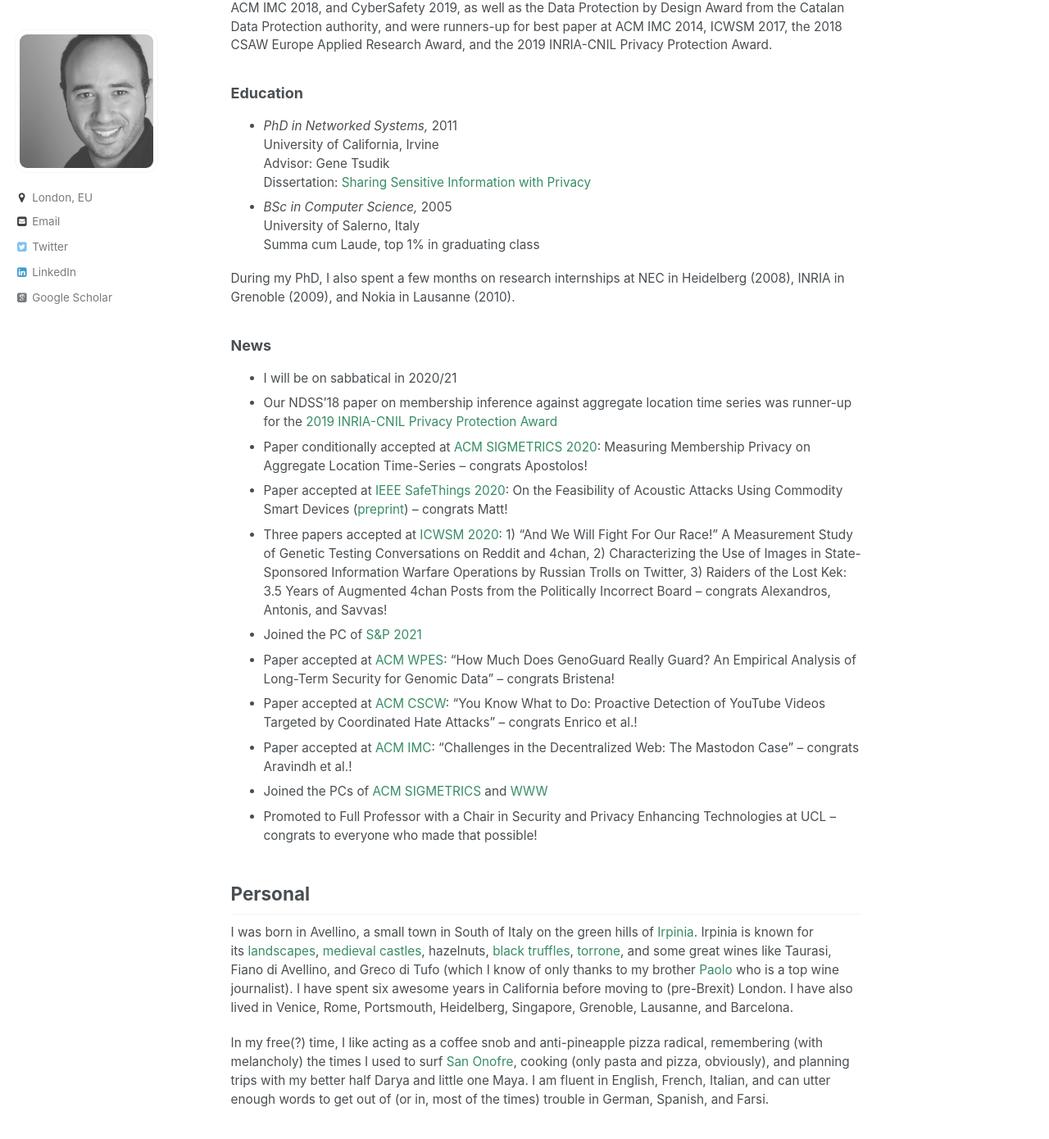
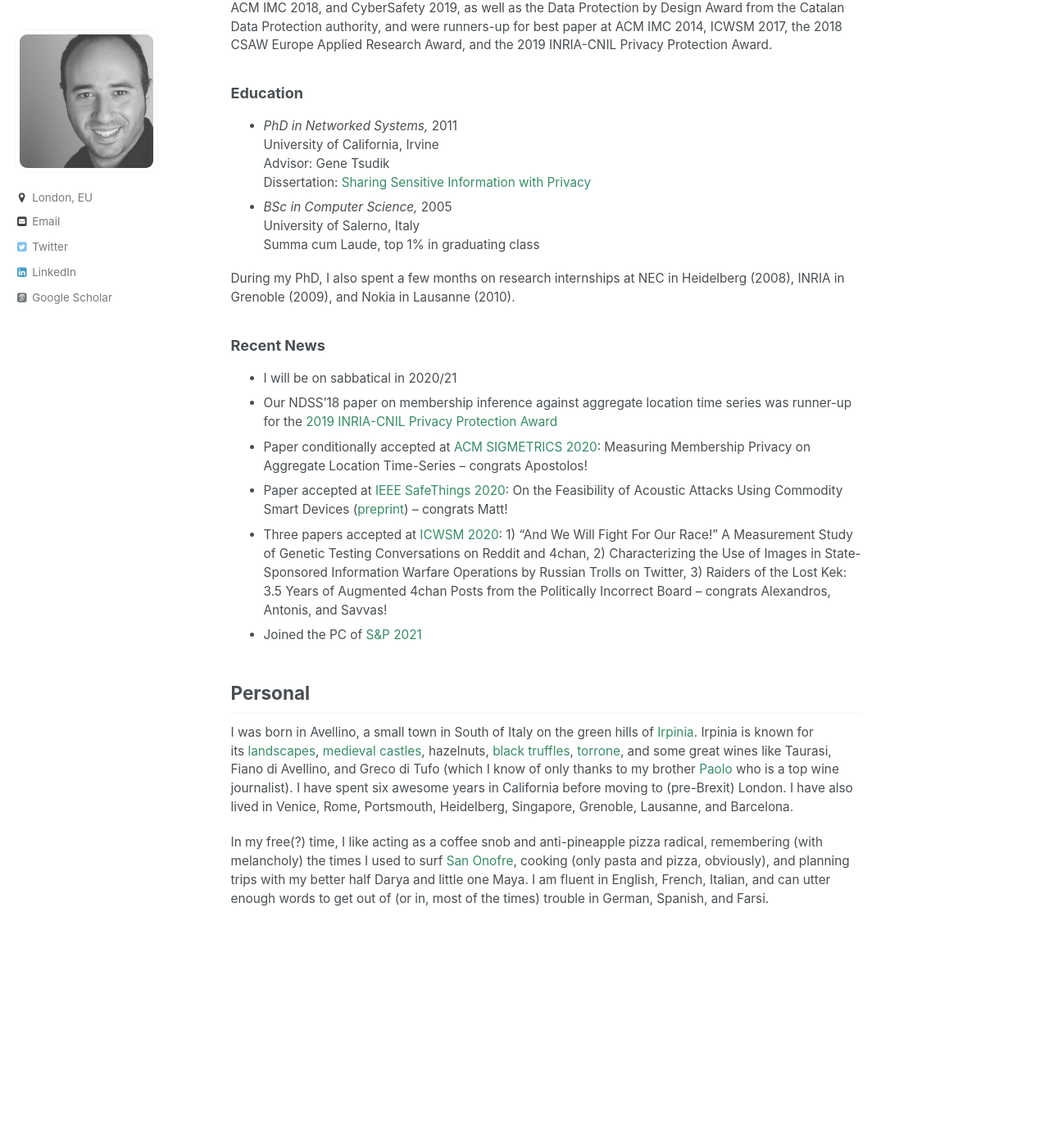
Before and after one commit to emidec/emidec.github.io, a Jekyll site: the page built from _pages/about.md, in a window 1280 px wide and 1400 px high, scrolled down 501 px. Shown: the top 1390 px of the window at 82% size. Built offline with Jekyll 4.4.1, drawn with Linux system fonts in a browser that asks for light colours; some web fonts are replaced; after the commit the page ends 1657 px from its top, so only the background shows below that.

Commit message:
el pais etc

```diff
--- a/_pages/about.md
+++ b/_pages/about.md
@@ -27,18 +27,13 @@ During my PhD, I also spent a few months on research internships at NEC in Heide
 
 <!--For a list of recent papers on machine learning and privacy, please see (https://emilianodc.com/privacyML) https://emilianodc.com/idrama-->
 
-### News
+### Recent News
 -	I will be on sabbatical in 2020/21
 -	Our NDSS'18 paper on membership inference against aggregate location time series was runner-up for the [2019 INRIA-CNIL Privacy Protection Award](https://www.cnil.fr/en/inria-and-cnil-award-2019-privacy-protection-prize-european-research-team)
 -	Paper conditionally accepted at [ACM SIGMETRICS 2020](https://www.sigmetrics.org/sigmetrics2020/): Measuring Membership Privacy on Aggregate Location Time-Series &ndash; congrats Apostolos!
 -	Paper accepted at [IEEE SafeThings 2020](https://www.ieee-security.org/TC/SPW2020/SafeThings/): On the Feasibility of Acoustic Attacks Using Commodity Smart Devices ([preprint](https://arxiv.org/abs/2001.07157)) &ndash; congrats Matt!
 -	Three papers accepted at [ICWSM 2020](https://icwsm.org/): 1) "And We Will Fight For Our Race!" A Measurement Study of Genetic Testing Conversations on Reddit and 4chan, 2) Characterizing the Use of Images in State-Sponsored Information Warfare Operations by Russian Trolls on Twitter, 3) Raiders of the Lost Kek: 3.5 Years of Augmented 4chan Posts from the Politically Incorrect Board -- congrats Alexandros, Antonis, and Savvas!
 -	Joined the PC of [S&P 2021](https://www.ieee-security.org/TC/SP2021/)
--	Paper accepted at [ACM WPES](https://crises-deim.urv.cat/wpes2019/index.html): "How Much Does GenoGuard Really Guard? An Empirical Analysis of Long-Term Security for Genomic Data" -- congrats Bristena!
--   Paper accepted at [ACM CSCW](http://cscw.acm.org/): "You Know What to Do: Proactive Detection of YouTube Videos Targeted by Coordinated Hate Attacks" -- congrats Enrico et al.!
--   Paper accepted at [ACM IMC](https://conferences.sigcomm.org/imc/2019/): "Challenges in the Decentralized Web: The Mastodon Case" -- congrats Aravindh et al.!
--   Joined the PCs of [ACM SIGMETRICS](http://www.sigmetrics.org/sigmetrics2020/) and [WWW](https://www2020.thewebconf.org/)
--   Promoted to Full Professor with a Chair in Security and Privacy Enhancing Technologies at UCL -- congrats to everyone who made that possible!
 
 
 ## Personal
```
